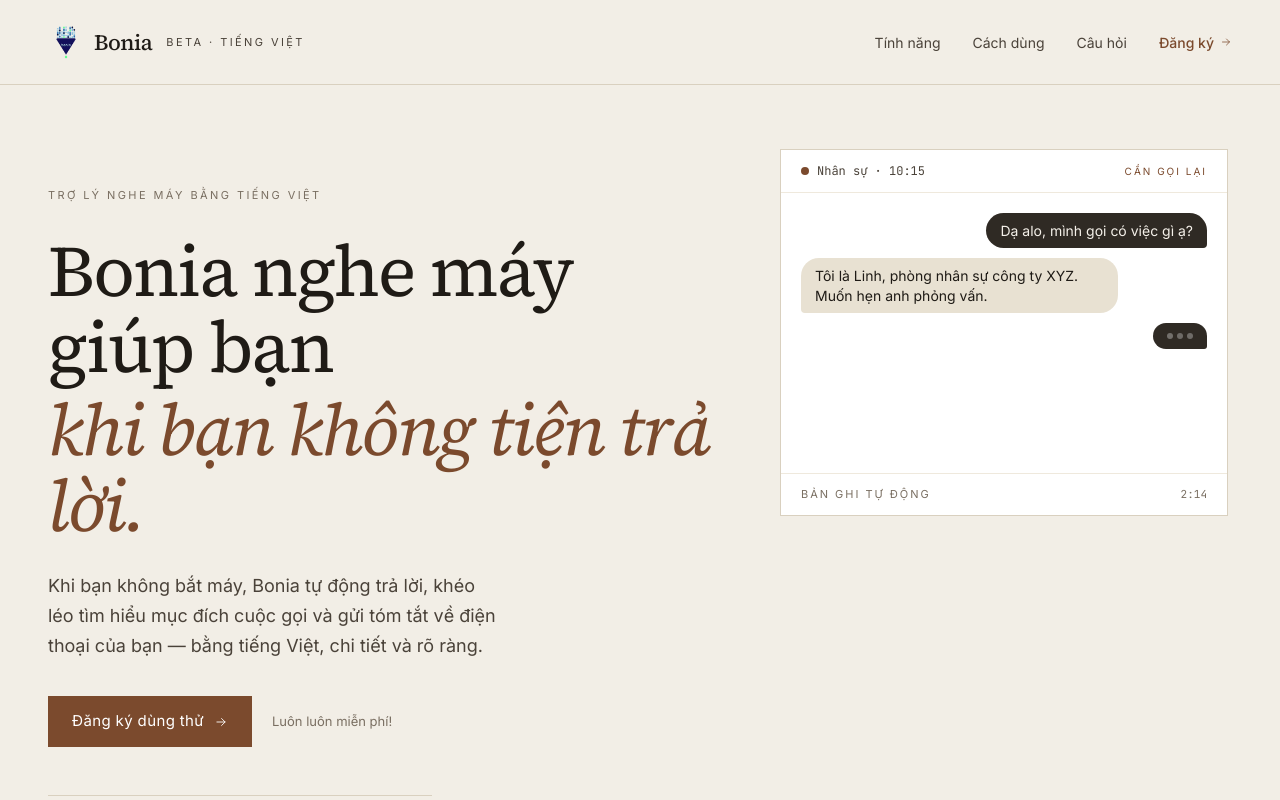
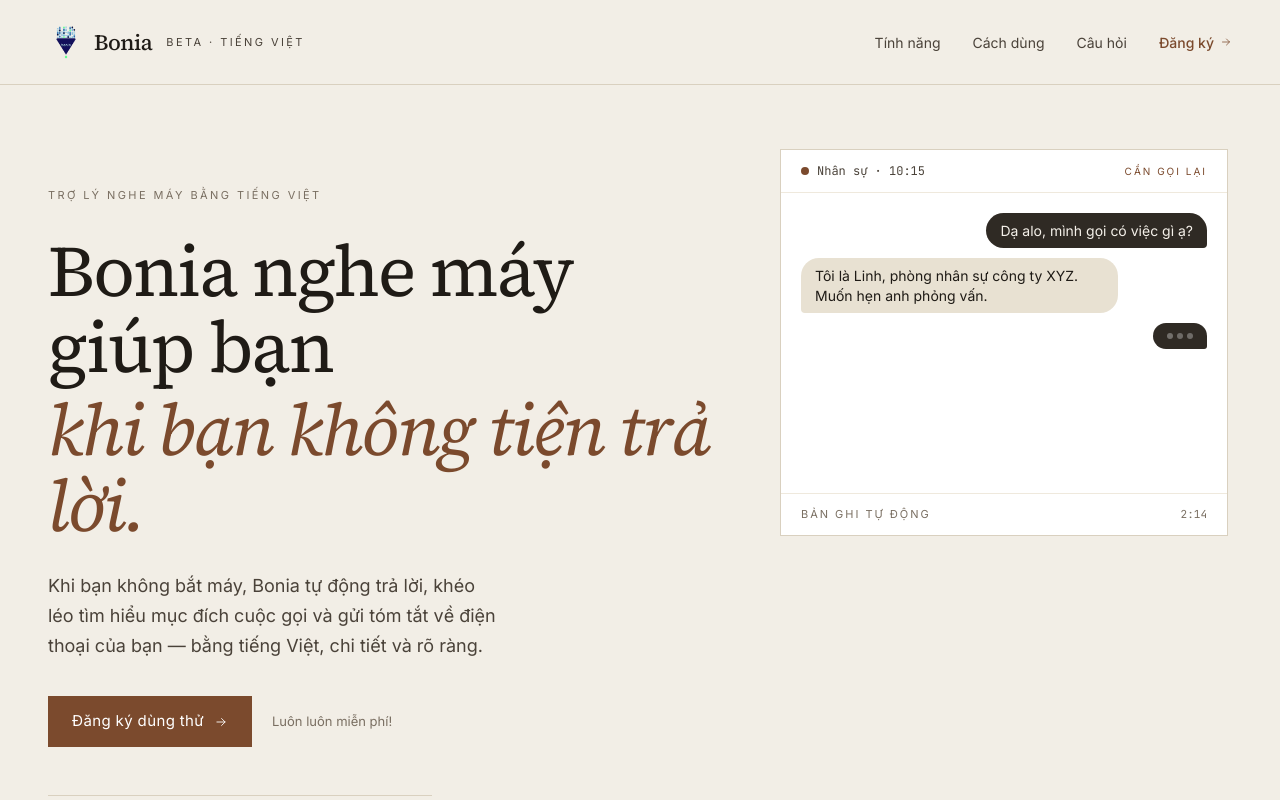
Before and after one commit to CharlieDanern/bonia-landing, a React (Vite) app: page / in a window 1280 px wide. Shown: the top 800 px of the page. Built offline with nearby package versions, Linux system fonts and the light colour scheme.

Commit message:
fix bubble text length

```diff
--- a/src/App.jsx
+++ b/src/App.jsx
@@ -405,7 +405,7 @@
           {t.tag}
         </span>
       </div>
-      <div className="p-5 space-y-2.5 min-h-[280px]">
+      <div className="p-5 space-y-2.5 min-h-[440px] sm:min-h-[300px]">
         {t.lines.slice(0, shown).map((l, i) => (
           <div
             key={i}
```
